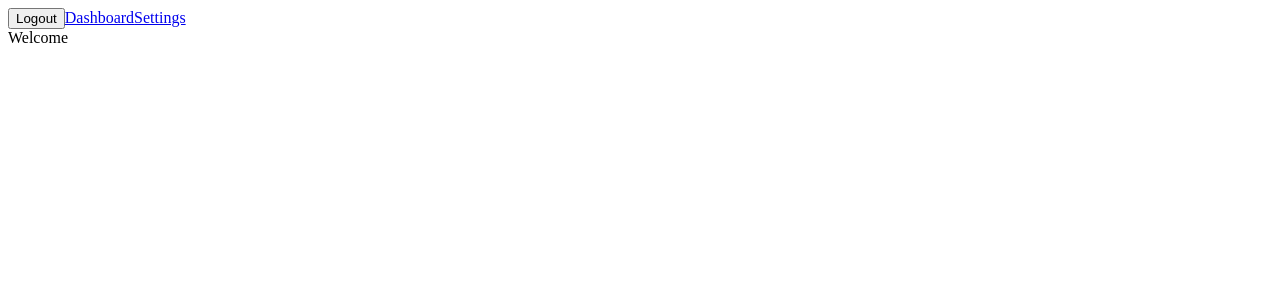
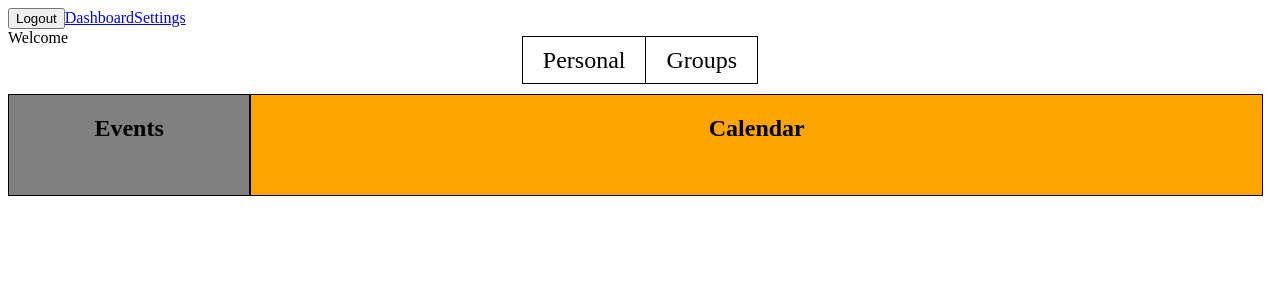
Before and after one commit to jeremy8rivera/social-calendar, a Vue app: page /dashboard in a window 1280 px wide. Shown: the top 300 px of the page. Built offline with nearby package versions, Linux system fonts and the light colour scheme.

Commit message:
Dashboard update: need a seperate branch

```diff
--- a/src/pages/Dashboard.vue
+++ b/src/pages/Dashboard.vue
@@ -1,7 +1,18 @@
 <template>
+
 <div>
-  <Header></Header>
+    <Header></Header>
     <div>Welcome {{ this.$root.$data.username }}</div>
+    <div id="calendarSelector">
+        <div id="personalCalendar" class="calendarChoice">Personal</div>
+        <div id="groupCalendar" class="calendarChoice">Groups</div>
+    </div>
+    <div id="eventList" class="test">
+        <h2>Events</h2>
+    </div>
+    <div id="visualCalendar" class="test">
+        <h2>Calendar</h2>
+    </div>
 
 </div>
 </template>
@@ -20,3 +31,47 @@ export default {
 }
 
 </script>
+
+<style>
+#calendarSelector{
+    font-size: 24px;
+    text-align: center;
+}
+
+#groupCalendar{
+    border-right: 1px solid black;
+}
+
+.calendarChoice{
+    margin: 0 auto;
+    display: inline;
+    border-width: 1px 0px 1px 1px;
+    border-color: black;
+    border-style: solid;
+    padding: 10px 20px 10px 20px;
+}
+
+#eventList{
+    width: 19%;
+    height: 100px;
+    background-color: gray;
+    float: left;
+}
+
+h2{
+    text-align: center;
+}
+
+#visualCalendar{
+    width:80%;
+    height: 100px;
+    background-color: orange;
+    float: left;
+}
+
+.test{
+    border: 1px solid black;
+    margin-top: 20px;
+}
+
+</style>
```
Also changed, not shown: 1 other file (tests, documents, lock files or other folders).
